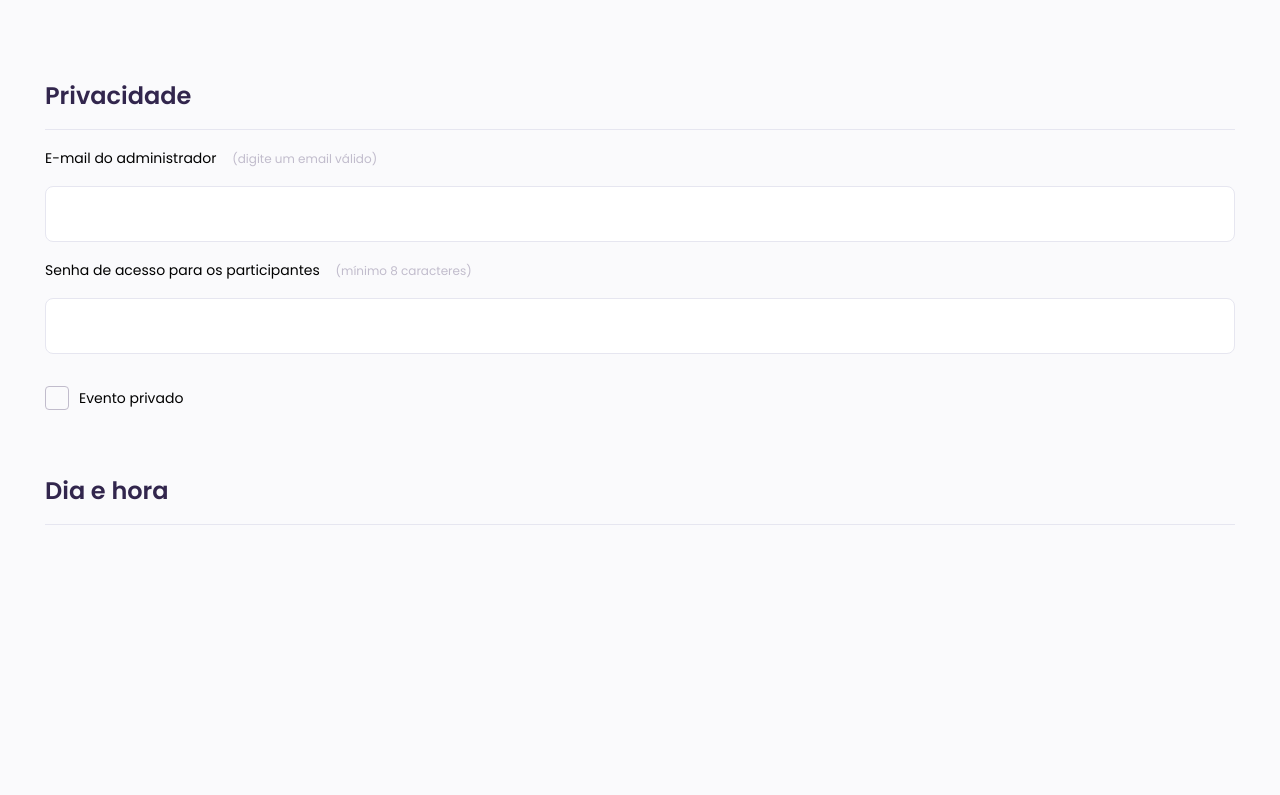
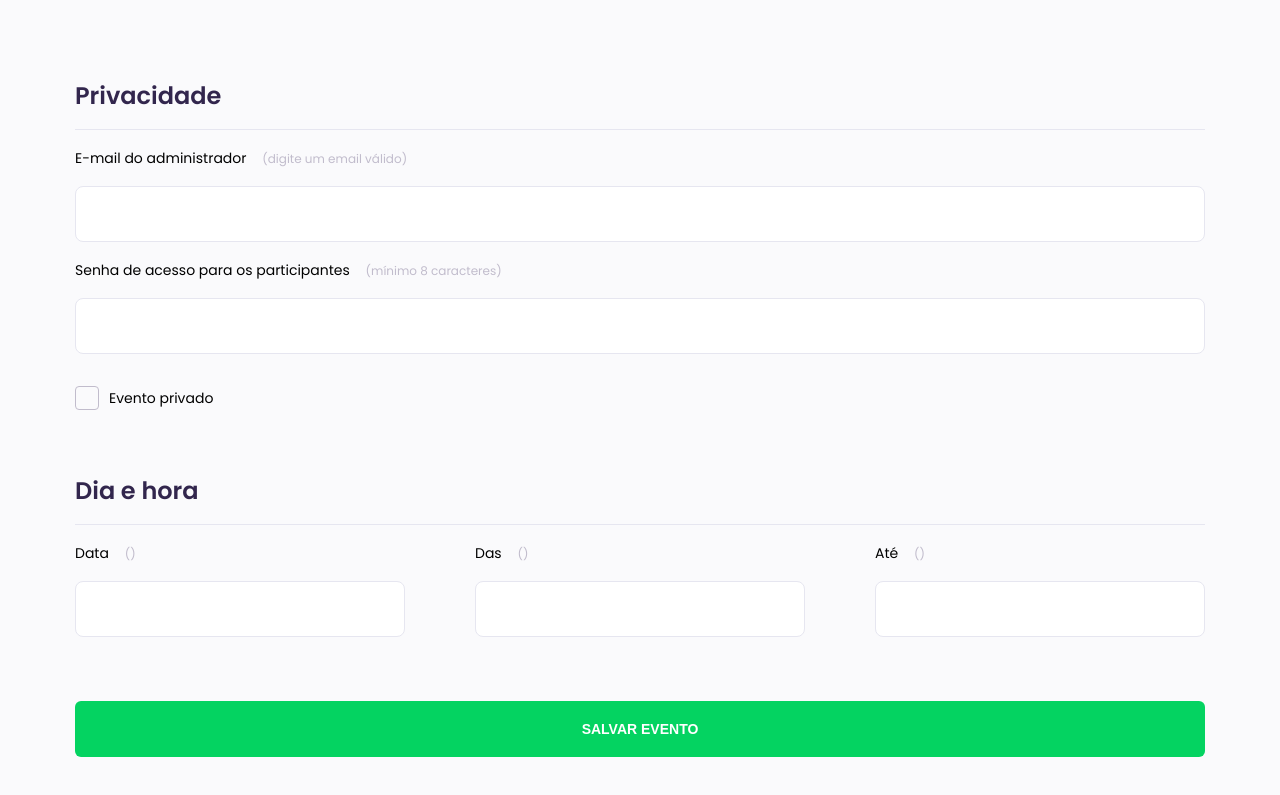
Before and after one commit to zLucasBiasi/next-form, a Next.js app: page / in a window 1280 px wide. Shown: the part 827-1622 px from the top of the page. Before the commit the page ends 1368 px from the top, so only its background shows below. Built offline with nearby package versions, Linux system fonts and the light colour scheme.

Commit message:
feat: creating container for the date

```diff
--- a/src/components/Button/styles.ts
+++ b/src/components/Button/styles.ts
@@ -16,7 +16,7 @@ export const Button = styled.button`
     text-transform: uppercase;
 
     &:hover {
-      box-shadow: 1px 1px 6px 1px green;
+      box-shadow: 0.1rem 0.1rem 0.6rem 0.1rem green;
     }
   `}
 `;
--- a/src/templates/Form/index.tsx
+++ b/src/templates/Form/index.tsx
@@ -6,27 +6,38 @@ import { Select } from "@/components/Select";
 import { Textarea } from "@/components/Textarea";
 import { Title } from "@/components/Title";
 
+import * as S from "./styles";
+import { Button } from "@/components/Button";
+import { Container } from "@/styles/global";
+
 export const Form = () => {
   const [selectedOption, setSelectedOption] = useState("");
   return (
     <>
+      <Container>
+        {" "}
         <Title title="Informações do Evento" />
-
-      <Input type="text" label="Título do evento" rule="mínimo 8 caracteres" />
+        <Input
+          type="text"
+          label="Título do evento"
+          rule="mínimo 8 caracteres"
+        />
         <Input type="text" label="Link do evento" rule="comece com https://" />
-      <Input type="text" label="Whatsapp para contato" rule="somente numeros" />
-
+        <Input
+          type="text"
+          label="Whatsapp para contato"
+          rule="somente numeros"
+        />
         <Textarea label="Informações extras" />
-
         <Select
           label="Categoria"
           options={["evento 1", "evento 2", "evento 3"]}
           value={selectedOption}
-        setValue={(option: SetStateAction<string>) => setSelectedOption(option)}
+          setValue={(option: SetStateAction<string>) =>
+            setSelectedOption(option)
+          }
         />
-
         <Title title="Privacidade" />
-
         <Input
           type="text"
           label="E-mail do administrador"
@@ -37,10 +48,17 @@ export const Form = () => {
           label="Senha de acesso para os participantes"
           rule="mínimo 8 caracteres"
         />
-
         <Checkbox label="Evento privado" />
-
         <Title title="Dia e hora" />
+        <S.Wrapper>
+          <Input label="Data" />
+          <Input label="Das" placeholder="19:00" />
+          <Input label="Até" placeholder="20:00" />
+        </S.Wrapper>
+        <S.ContainerButton>
+          <Button type="submit">Salvar evento</Button>
+        </S.ContainerButton>
+      </Container>
     </>
   );
 };
--- /dev/null
+++ b/src/templates/Form/styles.ts
@@ -0,0 +1,15 @@
+import styled from "styled-components";
+
+export const Wrapper = styled.div`
+  display: flex;
+  align-items: center;
+  gap: 1rem;
+
+  @media (max-width: 900px) {
+    flex-wrap: wrap;
+  }
+`;
+
+export const ContainerButton = styled.div`
+  margin: 4.8rem 0 11.6rem 0;
+`;
```
Lines whose indentation alone changed are shown as unchanged.
